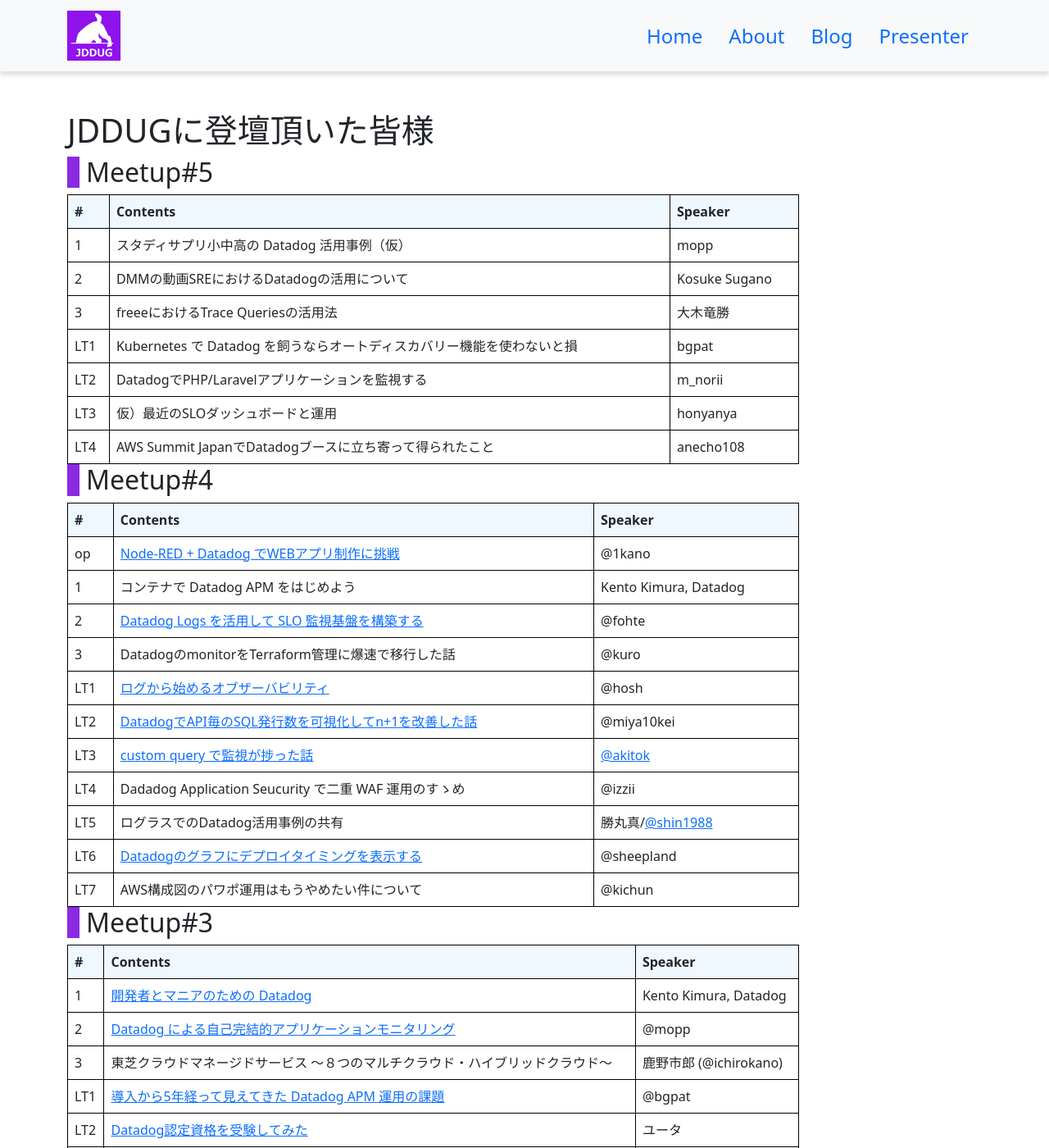
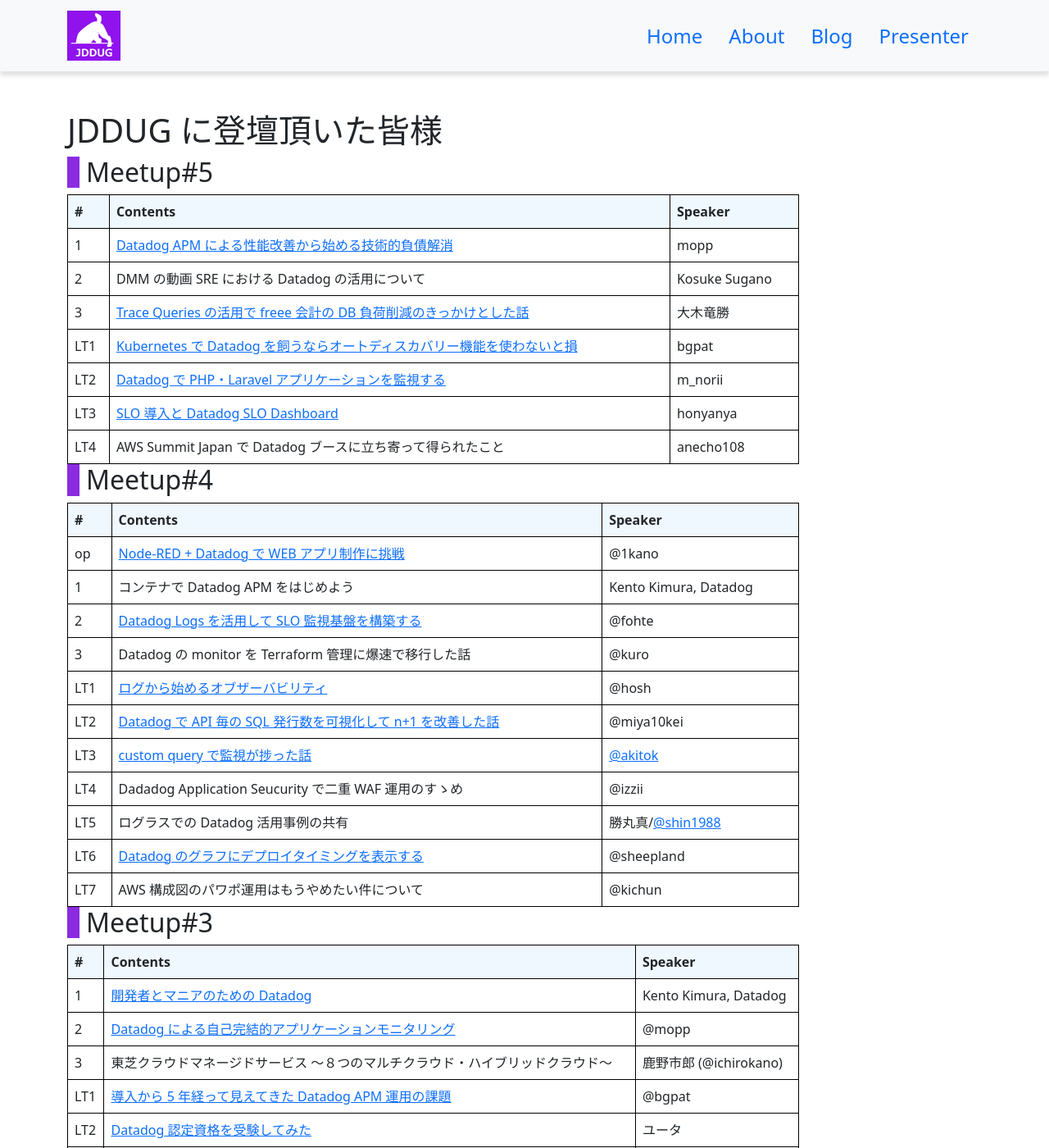
Before and after one commit to jdd-ug/jdd-ug.github.io, a Jekyll site: the page built from heros.md, in a window 1280 px wide and 1400 px high. Shown: the whole window at 82% size. Built offline with Jekyll 4.4.1, drawn with Linux system fonts in a browser that asks for light colours; some of the changed text lies outside the part shown.

Commit message:
Add slides

```diff
--- a/heros.md
+++ b/heros.md
@@ -2,67 +2,64 @@
 layout: default
 title: 登壇した皆様
 ---
-# JDDUGに登壇頂いた皆様
+
+# JDDUG に登壇頂いた皆様
 
 ## Meetup#5
 
-| # | Contents | Speaker |
-|------|------|------|
-| 1 | スタディサプリ小中高の Datadog 活用事例（仮） | mopp |
-| 2 | DMMの動画SREにおけるDatadogの活用について | Kosuke Sugano |
-| 3 | freeeにおけるTrace Queriesの活用法 | 大木竜勝 |
-|------|------|------|
-| LT1 | Kubernetes で Datadog を飼うならオートディスカバリー機能を使わないと損 | bgpat |
-| LT2 | DatadogでPHP/Laravelアプリケーションを監視する | m_norii |
-| LT3 | 仮）最近のSLOダッシュボードと運用 | honyanya |
-| LT4 | AWS Summit JapanでDatadogブースに立ち寄って得られたこと | anecho108 |
-
+| #      | Contents                                                                                                                                                                           | Speaker       |
+| ------ | ---------------------------------------------------------------------------------------------------------------------------------------------------------------------------------- | ------------- |
+| 1      | [Datadog APM による性能改善から始める技術的負債解消](https://speakerdeck.com/recruitengineers/japandatadog5-mopp)                                                                  | mopp          |
+| 2      | DMM の動画 SRE における Datadog の活用について                                                                                                                                     | Kosuke Sugano |
+| 3      | [Trace Queries の活用で freee 会計の DB 負荷削減のきっかけとした話](https://speakerdeck.com/ryuuuuma/trace-queriesnohuo-yong-defreeehui-ji-nodbfu-he-xue-jian-nokitukaketositahua) | 大木竜勝      |
+| ------ | ------                                                                                                                                                                             | ------        |
+| LT1    | [Kubernetes で Datadog を飼うならオートディスカバリー機能を使わないと損](https://speakerdeck.com/bgpat/kubernetesdedatadogwosi-unaraotodeisukabariwoshi-wanaitosun)                | bgpat         |
+| LT2    | [Datadog で PHP・Laravel アプリケーションを監視する](https://speakerdeck.com/m_norii/monitoring-php-laravel-using-datadog)                                                         | m_norii       |
+| LT3    | [SLO 導入と Datadog SLO Dashboard](https://speakerdeck.com/honyanya/slo-introduction-and-datadog-slo-dashboard)                                                                    | honyanya      |
+| LT4    | AWS Summit Japan で Datadog ブースに立ち寄って得られたこと                                                                                                                         | anecho108     |
 
 ## Meetup#4
 
-| # | Contents | Speaker |
-|------|------|------|
-| op | [Node-RED + Datadog でWEBアプリ制作に挑戦](https://qiita.com/1Kano/items/3082b786a75a454a8d83) | @1kano |
-| 1 | コンテナで Datadog APM をはじめよう | Kento Kimura, Datadog |
-| 2 | [Datadog Logs を活用して SLO 監視基盤を構築する](https://speakerdeck.com/fohte/datadog-logs-wohuo-yong-site-slo-jian-shi-ji-pan-wogou-zhu-suru) | @fohte |
-| 3 | DatadogのmonitorをTerraform管理に爆速で移行した話 | @kuro |
-|------|------|------|
-| LT1 | [ログから始めるオブザーバビリティ](https://speakerdeck.com/hosht/rogukarashi-meruobuzababiritei) | @hosh |
-| LT2 | [DatadogでAPI毎のSQL発行数を可視化してn+1を改善した話](https://speakerdeck.com/nealle/datadogdeapimei-nosqlfa-xing-shu-woke-shi-hua-siten-plus-1wogai-shan-sitahua) | @miya10kei |
-| LT3 | [custom query で監視が捗った話](https://speakerdeck.com/akitok_/monitoring-with-custom-query) | [@akitok](https://x.com/akitok_) |
-| LT4 | Dadadog Application Seucurity で二重 WAF 運用のすゝめ | @izzii |
-| LT5 | ログラスでのDatadog活用事例の共有 | 勝丸真/[@shin1988](https://twitter.com/shin1988) |
-| LT6 | [Datadogのグラフにデプロイタイミングを表示する](https://speakerdeck.com/sheepland/deploy-timing-on-datadog-graph) | @sheepland |
-| LT7 | AWS構成図のパワポ運用はもうやめたい件について | @kichun |
-
+| #      | Contents                                                                                                                                                                   | Speaker                                          |
+| ------ | -------------------------------------------------------------------------------------------------------------------------------------------------------------------------- | ------------------------------------------------ |
+| op     | [Node-RED + Datadog で WEB アプリ制作に挑戦](https://qiita.com/1Kano/items/3082b786a75a454a8d83)                                                                           | @1kano                                           |
+| 1      | コンテナで Datadog APM をはじめよう                                                                                                                                        | Kento Kimura, Datadog                            |
+| 2      | [Datadog Logs を活用して SLO 監視基盤を構築する](https://speakerdeck.com/fohte/datadog-logs-wohuo-yong-site-slo-jian-shi-ji-pan-wogou-zhu-suru)                            | @fohte                                           |
+| 3      | Datadog の monitor を Terraform 管理に爆速で移行した話                                                                                                                     | @kuro                                            |
+| ------ | ------                                                                                                                                                                     | ------                                           |
+| LT1    | [ログから始めるオブザーバビリティ](https://speakerdeck.com/hosht/rogukarashi-meruobuzababiritei)                                                                           | @hosh                                            |
+| LT2    | [Datadog で API 毎の SQL 発行数を可視化して n+1 を改善した話](https://speakerdeck.com/nealle/datadogdeapimei-nosqlfa-xing-shu-woke-shi-hua-siten-plus-1wogai-shan-sitahua) | @miya10kei                                       |
+| LT3    | [custom query で監視が捗った話](https://speakerdeck.com/akitok_/monitoring-with-custom-query)                                                                              | [@akitok](https://x.com/akitok_)                 |
+| LT4    | Dadadog Application Seucurity で二重 WAF 運用のすゝめ                                                                                                                      | @izzii                                           |
+| LT5    | ログラスでの Datadog 活用事例の共有                                                                                                                                        | 勝丸真/[@shin1988](https://twitter.com/shin1988) |
+| LT6    | [Datadog のグラフにデプロイタイミングを表示する](https://speakerdeck.com/sheepland/deploy-timing-on-datadog-graph)                                                         | @sheepland                                       |
+| LT7    | AWS 構成図のパワポ運用はもうやめたい件について                                                                                                                             | @kichun                                          |
 
 ## Meetup#3
 
-| # | Contents | Speaker |
-|------|------|------|
-| 1 | [開発者とマニアのための Datadog](https://speakerdeck.com/aoto/datadog-for-developers-and-geeks) | Kento Kimura, Datadog |
-| 2 | [Datadog による自己完結的アプリケーションモニタリング](https://speakerdeck.com/recruitengineers/datadog-niyoru-zi-ji-wan-jie-de-apurikesiyonmonitaringu) | @mopp |
-| 3 | 東芝クラウドマネージドサービス ～８つのマルチクラウド・ハイブリッドクラウド～ | 鹿野市郎 (@ichirokano) |
-|------|------|------|
-| LT1 | [導入から5年経って見えてきた Datadog APM 運用の課題](https://speakerdeck.com/bgpat/dao-ru-kara5nian-gajing-tutejian-eta-datadog-apm-yun-yong-noke-ti) | @bgpat |
-| LT2 | [Datadog認定資格を受験してみた](https://www.docswell.com/s/WN_Tech-PR/5RXDG2-2024-03-12-133128) | ユータ |
-| LT3 | 令和最新版！ Datadog&PagerDutyで出来ること紹介 | jacopen |
-
+| #      | Contents                                                                                                                                                 | Speaker                |
+| ------ | -------------------------------------------------------------------------------------------------------------------------------------------------------- | ---------------------- |
+| 1      | [開発者とマニアのための Datadog](https://speakerdeck.com/aoto/datadog-for-developers-and-geeks)                                                          | Kento Kimura, Datadog  |
+| 2      | [Datadog による自己完結的アプリケーションモニタリング](https://speakerdeck.com/recruitengineers/datadog-niyoru-zi-ji-wan-jie-de-apurikesiyonmonitaringu) | @mopp                  |
+| 3      | 東芝クラウドマネージドサービス ～８つのマルチクラウド・ハイブリッドクラウド～                                                                            | 鹿野市郎 (@ichirokano) |
+| ------ | ------                                                                                                                                                   | ------                 |
+| LT1    | [導入から 5 年経って見えてきた Datadog APM 運用の課題](https://speakerdeck.com/bgpat/dao-ru-kara5nian-gajing-tutejian-eta-datadog-apm-yun-yong-noke-ti)  | @bgpat                 |
+| LT2    | [Datadog 認定資格を受験してみた](https://www.docswell.com/s/WN_Tech-PR/5RXDG2-2024-03-12-133128)                                                         | ユータ                 |
+| LT3    | 令和最新版！ Datadog&PagerDuty で出来ること紹介                                                                                                          | jacopen                |
 
 ## Meetup#2
 
-| # | Contents | Speaker |
-|------|------|------|
-| 1 | [便利な Datadog widget と query functions](https://gist.github.com/chaspy/aa9a8cdac04fb77ec4f745d3a39c6953) | [@chaspy](https://chaspy.me/) |
-| 2 | [APMはいいぞ](https://speakerdeck.com/kaga/awesome-datadog-apm) | [@TAKA_0411](https://twitter.com/TAKA_0411) |
-| 3 | Datadogでモブプロ!? お悩み相談と質疑もここで。Driver:かの | [1Kano](https://coderdojo-ome.funnygeekjp.com/profile/) (@ichirokano) |
-
+| #   | Contents                                                                                                    | Speaker                                                               |
+| --- | ----------------------------------------------------------------------------------------------------------- | --------------------------------------------------------------------- |
+| 1   | [便利な Datadog widget と query functions](https://gist.github.com/chaspy/aa9a8cdac04fb77ec4f745d3a39c6953) | [@chaspy](https://chaspy.me/)                                         |
+| 2   | [APM はいいぞ](https://speakerdeck.com/kaga/awesome-datadog-apm)                                            | [@TAKA_0411](https://twitter.com/TAKA_0411)                           |
+| 3   | Datadog でモブプロ!? お悩み相談と質疑もここで。Driver:かの                                                  | [1Kano](https://coderdojo-ome.funnygeekjp.com/profile/) (@ichirokano) |
 
 ## Meetup#1
 
-| # | Contents | Speaker |
-|------|------|------|
-| 1 | [Alert Handling with Datadog Incident Management feature](https://speakerdeck.com/chaspy/alert-handling-with-datadog-incident-management) | @chaspy |
-| 2 | Suggested Topicの質問に可能な限り答えてみた | Shogo Muranushi (@rwle1212) |
-| 3 | [うちのワンコを真夏の暑さから守る](https://qiita.com/1Kano/items/5f2eed58794f13776a8e) | 1Kano (@ichirokano) |
-| 4 | [Datadog Logs にログを集約しようとしてる話](https://speakerdeck.com/orfx/datadog-logs-ni-roguwoji-yue-siyouto-siteruhua) | @kawaguchi (orfx) |
+| #   | Contents                                                                                                                                  | Speaker                     |
+| --- | ----------------------------------------------------------------------------------------------------------------------------------------- | --------------------------- |
+| 1   | [Alert Handling with Datadog Incident Management feature](https://speakerdeck.com/chaspy/alert-handling-with-datadog-incident-management) | @chaspy                     |
+| 2   | Suggested Topic の質問に可能な限り答えてみた                                                                                              | Shogo Muranushi (@rwle1212) |
+| 3   | [うちのワンコを真夏の暑さから守る](https://qiita.com/1Kano/items/5f2eed58794f13776a8e)                                                    | 1Kano (@ichirokano)         |
+| 4   | [Datadog Logs にログを集約しようとしてる話](https://speakerdeck.com/orfx/datadog-logs-ni-roguwoji-yue-siyouto-siteruhua)                  | @kawaguchi (orfx)           |
```
